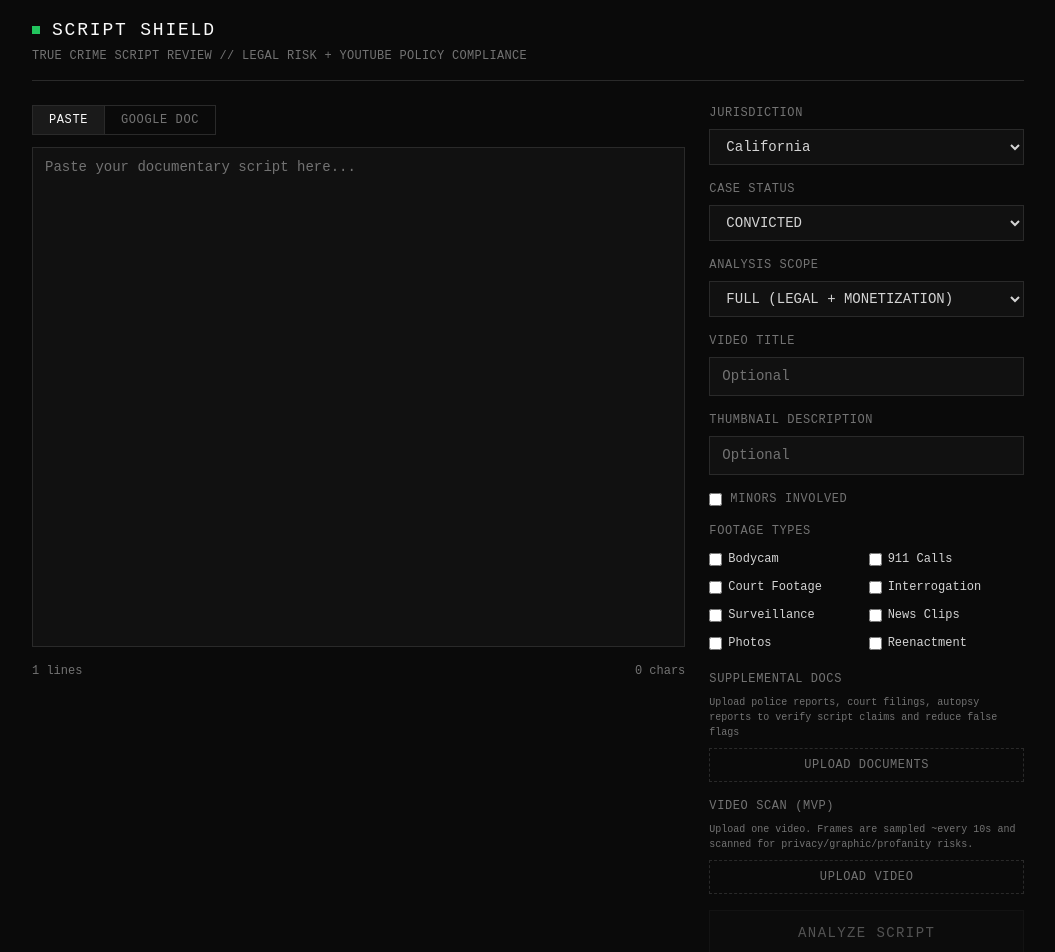
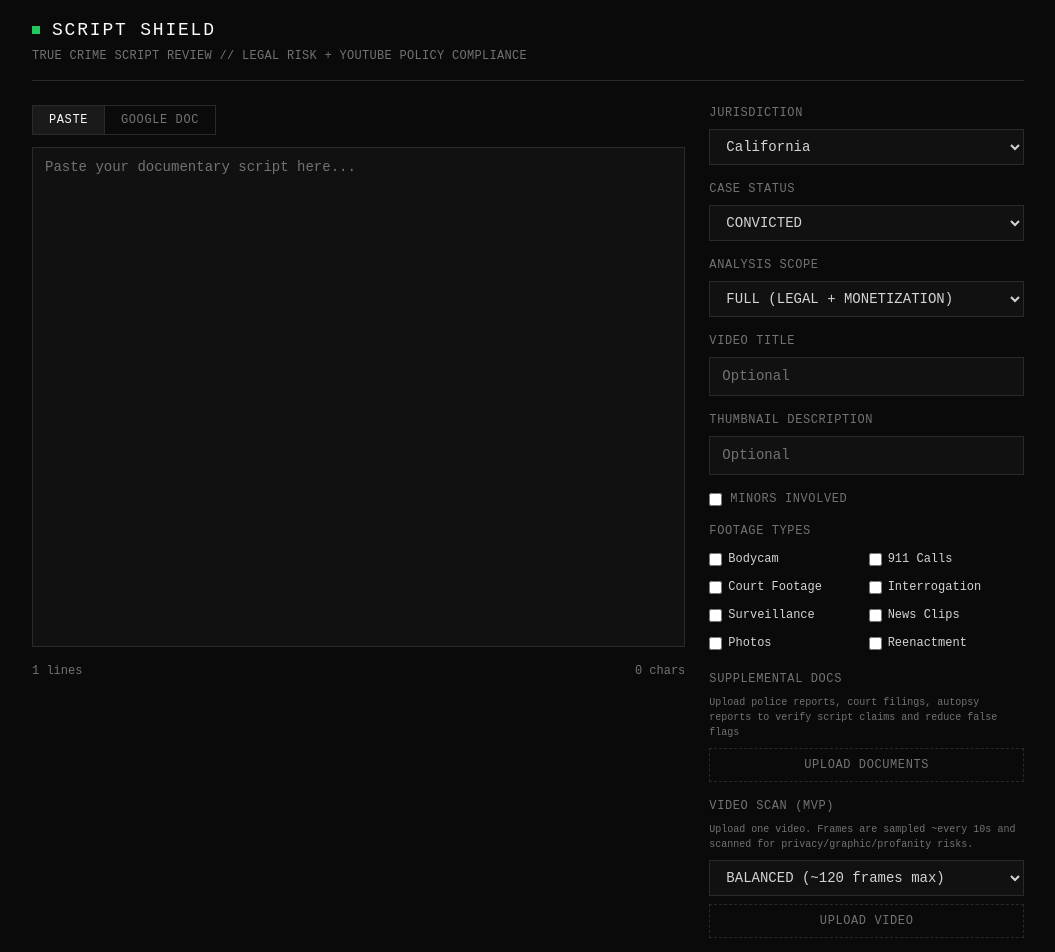
Before and after one commit to ShadewG/script-reviewer, a Next.js app: page / in a window 1280 px wide. Shown: the top 952 px of the page, without its empty margins (112-1167 px from the left). Built offline with nearby package versions, Linux system fonts and the light colour scheme.

Commit message:
Add quick/balanced/deep video scan density modes

```diff
--- a/app/page.tsx
+++ b/app/page.tsx
@@ -28,8 +28,17 @@ const FOOTAGE_TYPES = [
   "Bodycam", "911 Calls", "Court Footage", "Interrogation",
   "Surveillance", "News Clips", "Photos", "Reenactment",
 ];
-const VIDEO_BASE_INTERVAL_SECONDS = 10;
-const VIDEO_MAX_FRAMES = 40;
+type VideoScanMode = "quick" | "balanced" | "deep";
+const VIDEO_SCAN_MODES: Array<{
+  value: VideoScanMode;
+  label: string;
+  intervalSeconds: number;
+  maxFrames: number;
+}> = [
+  { value: "quick", label: "QUICK (~60 frames max)", intervalSeconds: 20, maxFrames: 60 },
+  { value: "balanced", label: "BALANCED (~120 frames max)", intervalSeconds: 10, maxFrames: 120 },
+  { value: "deep", label: "DEEP (~360 frames max)", intervalSeconds: 10, maxFrames: 360 },
+];
 
 type AnalysisMode = "full" | "legal_only" | "monetization_only";
 
@@ -65,6 +74,7 @@ export default function Home() {
   const [videoUploading, setVideoUploading] = useState(false);
   const [videoError, setVideoError] = useState<string | null>(null);
   const [videoProgress, setVideoProgress] = useState<string>("");
+  const [videoScanMode, setVideoScanMode] = useState<VideoScanMode>("balanced");
   const [videoMeta, setVideoMeta] = useState<{ sampledFrames: number; intervalSeconds: number } | null>(null);
   const videoInputRef = useRef<HTMLInputElement>(null);
   const [uploading, setUploading] = useState(false);
@@ -161,13 +171,12 @@ export default function Home() {
       const duration = Number.isFinite(video.duration) ? Math.max(1, Math.floor(video.duration)) : 0;
       if (duration <= 0) throw new Error("Invalid video duration");
 
-      const step = Math.max(
-        VIDEO_BASE_INTERVAL_SECONDS,
-        Math.ceil(duration / VIDEO_MAX_FRAMES)
-      );
-      const times: number[] = [];
-      for (let t = 0; t < duration; t += step) times.push(t);
-      if (times.length === 0) times.push(0);
+      const mode = VIDEO_SCAN_MODES.find((m) => m.value === videoScanMode) ?? VIDEO_SCAN_MODES[1];
+      const initialTimes: number[] = [];
+      for (let t = 0; t < duration; t += mode.intervalSeconds) initialTimes.push(t);
+      if (initialTimes.length === 0) initialTimes.push(0);
+      const stride = Math.max(1, Math.ceil(initialTimes.length / mode.maxFrames));
+      const times = initialTimes.filter((_, idx) => idx % stride === 0).slice(0, mode.maxFrames);
 
       const canvas = document.createElement("canvas");
       const findings: VideoFrameFinding[] = [];
@@ -234,7 +243,7 @@ export default function Home() {
       setVideoFindings(findings);
       setVideoMeta({
         sampledFrames: times.length,
-        intervalSeconds: step,
+        intervalSeconds: mode.intervalSeconds * stride,
       });
       setVideoProgress(`Scan complete (${findings.length} risky timecodes).`);
     } catch (err) {
@@ -640,6 +649,16 @@ export default function Home() {
             <p className="text-[10px] text-[var(--text-dim)] mb-2">
               Upload one video. Frames are sampled ~every 10s and scanned for privacy/graphic/profanity risks.
             </p>
+            <select
+              value={videoScanMode}
+              onChange={(e) => setVideoScanMode(e.target.value as VideoScanMode)}
+              disabled={running || videoUploading}
+              className="w-full mb-2"
+            >
+              {VIDEO_SCAN_MODES.map((m) => (
+                <option key={m.value} value={m.value}>{m.label}</option>
+              ))}
+            </select>
             <input
               ref={videoInputRef}
               type="file"
```
